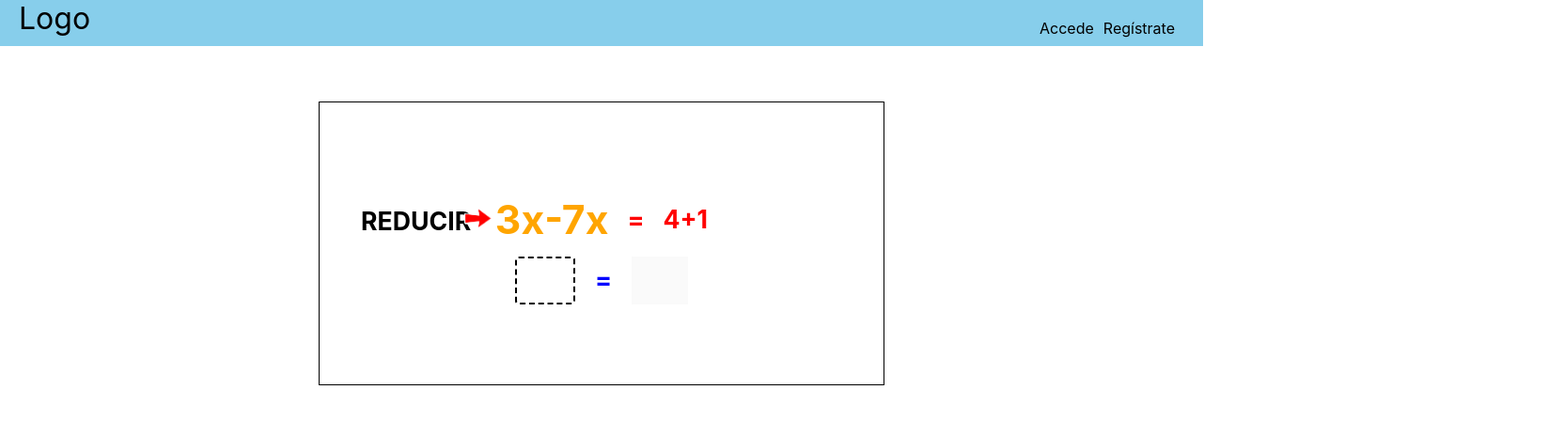
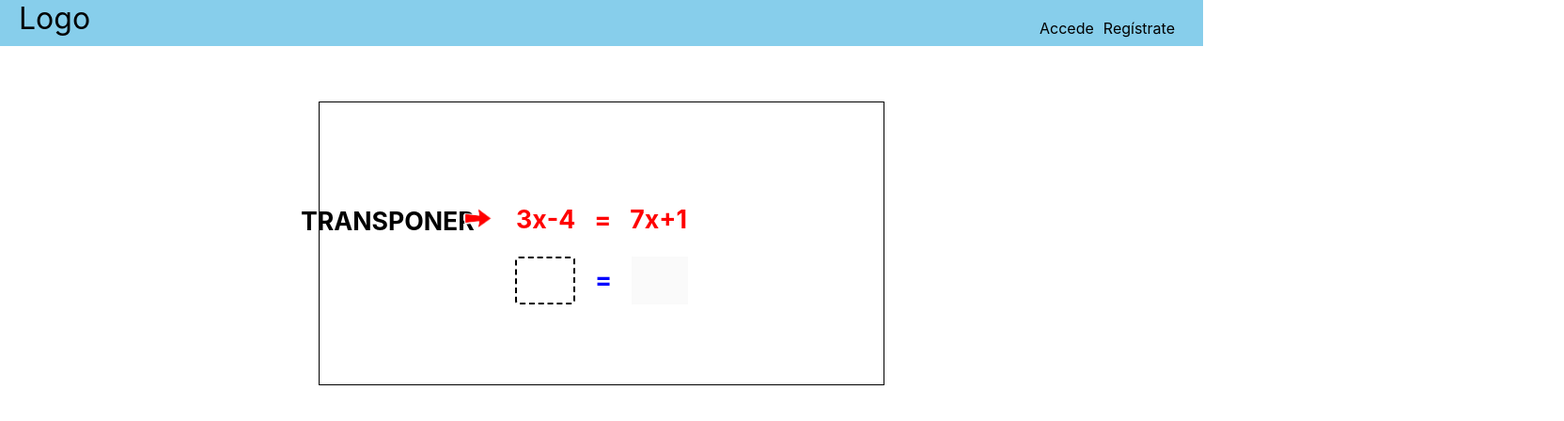
Before and after one commit to chopinex/ecuaciones, a React (Create React App) app: page / in a window 1280 px wide. Shown: the top 448 px of the page at 94% size, 1664 px wide, since content can reach past the window. Built offline with nearby package versions, Linux system fonts and the light colour scheme.

Commit message:
cuadro despejar correcto Signed-off-by: chopinex <arnariv@gmail.com>

```diff
--- a/src/components/Principal/Column.js
+++ b/src/components/Principal/Column.js
@@ -9,7 +9,7 @@ const Column = (props) =>{
     console.log(props.paso);
 
     return (
-        <div className="col-container" style={props.lado===props.column.id?animatedNumber:normalNumber}>
+        <div className="col-container" style={(props.lado===props.column.id && props.paso==='reducir')?animatedNumber:normalNumber}>
             {/*<div className="col-title">{props.column.title}</div>*/}
             <Droppable droppableId={props.column.id}
              direction = 'horizontal'
--- a/src/components/Principal/Principal.css
+++ b/src/components/Principal/Principal.css
@@ -12,11 +12,9 @@
 
 .tip{
     position: relative;
-    left: 150px;
-    top: 170px;
     font-size: 20pt;
     font-weight: bold;
-    z-index: 1;
+    z-index: -1;
 }
 
 .reducido{
--- a/src/components/Principal/Principal.js
+++ b/src/components/Principal/Principal.js
@@ -7,13 +7,13 @@ import flecha from './arrow.png'
 const Principal = () =>{
     const [error,setError] = useState('')
     const [lado,setLado] = useState('column-1')
-    const [paso,setPaso] = useState('reducir')
+    const [paso,setPaso] = useState('transponer')
 
     const initialData={
         tasks: {
             'task-1' : { id: 'task-1', content: '3x'},
-            'task-2' : { id: 'task-2', content: '-7x'},
-            'task-3' : { id: 'task-3', content: '4'},
+            'task-2' : { id: 'task-2', content: '-4'},
+            'task-3' : { id: 'task-3', content: '7x'},
             'task-4' : { id: 'task-4', content: '+1'},
             'igual' : {id:'igual', content: '='}
         },
@@ -147,9 +147,9 @@ const Principal = () =>{
     const normalNumber = {color: "darkgreen",fontSize:"20pt"};
     const animatedNumber = {animation: "animatedNumber2 1s infinite"};
 
-    const tipIzquierda = {left: "30%",top: "170px"};
+    const tipIzquierda = {left: "25%",top: "170px"};
     const tipDerecha = {left: "62%",top: "160px"};
-    const tipAbajo = {left: "30%",top: "250px"};
+    const tipAbajo = {left: "25%",top: "250px"};
 
     const vaivenIzq ={position: "relative",width:"30px",zIndex:"1",top:"140px",left:"39%",animation: "vaiven 1s infinite"};
     const vaivenDer ={position: "relative",width:"30px",zIndex:"1",top:"130px",left:"58%",animation: "vaiven2 1s infinite"};
@@ -158,7 +158,7 @@ const Principal = () =>{
 
     return(
         <div>
-            {lado && <div className="tip" style={paso==='reducir'?(lado==='column-1'?tipIzquierda:tipDerecha):tipAbajo}>
+            {lado && <div className="tip" style={(paso==='reducir' || paso==='transponer')?(lado==='column-1'?tipIzquierda:tipDerecha):tipAbajo}>
                 {
                     {
                         'reducir' : 'REDUCIR',
@@ -169,7 +169,7 @@ const Principal = () =>{
             </div>}
             {lado && <img src={flecha}
              alt="flecha"
-             style={paso==='reducir'?(lado==='column-1'?vaivenIzq:vaivenDer):vaivenAbj} />}
+             style={(paso==='reducir'||paso==='transponer')?(lado==='column-1'?vaivenIzq:vaivenDer):vaivenAbj} />}
              <div className="area-ecuacion">
                 <div className="ecuacion">
                     <DragDropContext onDragStart={dragStart} onDragEnd={dragEnd}>
```
